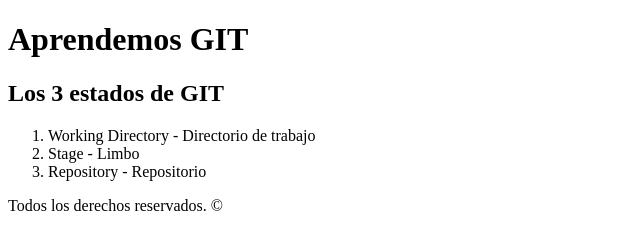
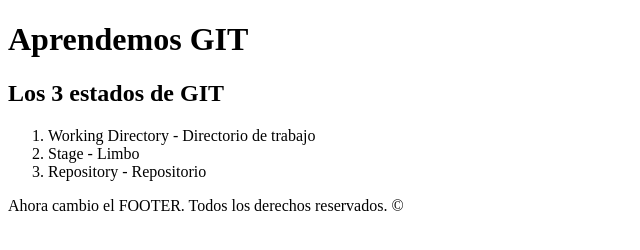
Before and after one commit to SaitamaProgramer/prueba-git, a plain HTML site: page index.html in a window 1280 px wide. Shown: the whole page, without its empty margins (0-640 px from the left). Drawn offline with Linux system fonts and the light colour scheme.

Commit message:
Ahora actualizo el texto del footer

```diff
--- a/index.html
+++ b/index.html
@@ -16,7 +16,7 @@
         </ol>
     </div>
     <footer>
-        <p>Todos los derechos reservados. &copy;</p>
+        <p>Ahora cambio el FOOTER. Todos los derechos reservados. &copy;</p>
     </footer>
 </body>
 </html>
```
